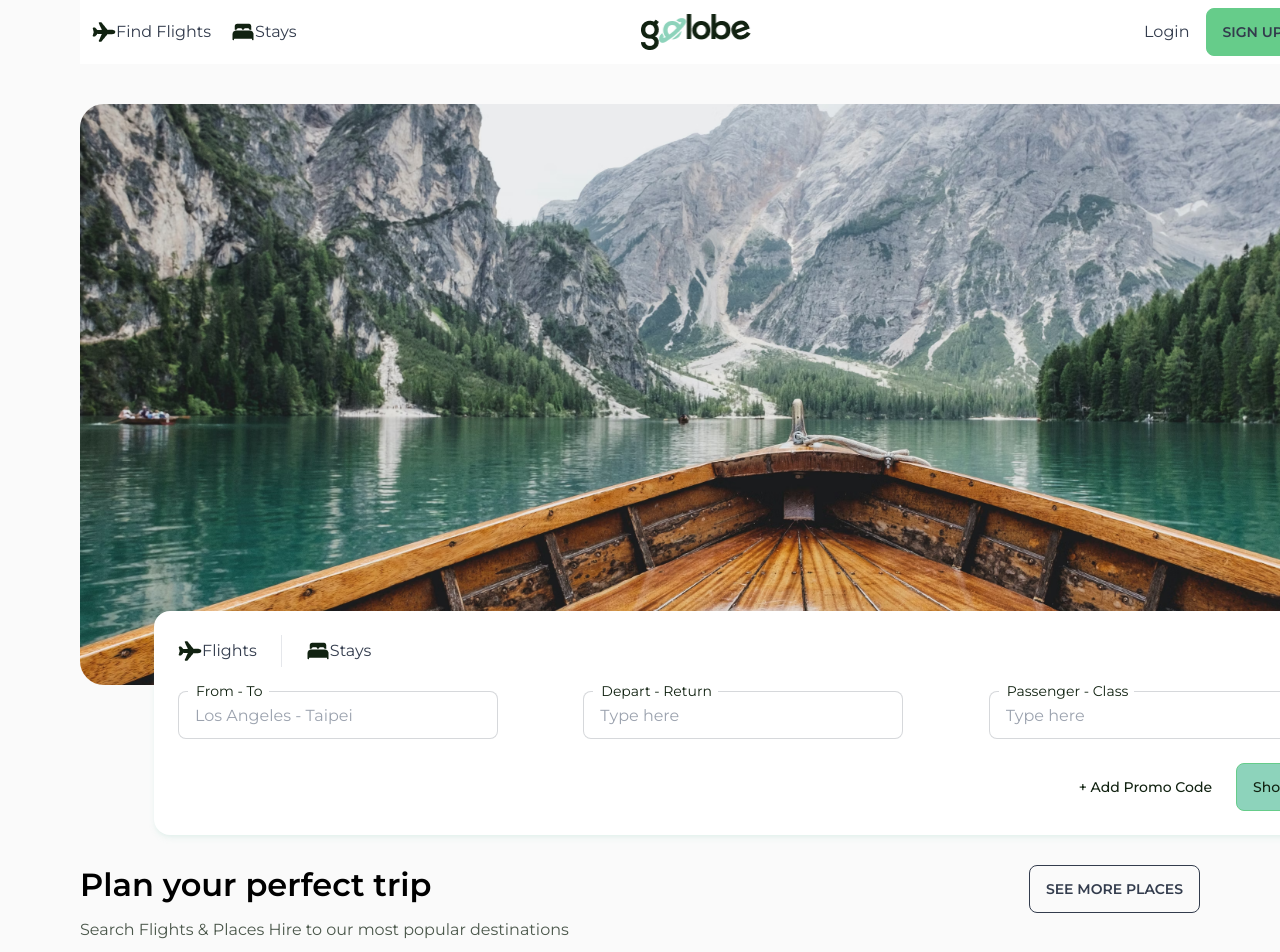
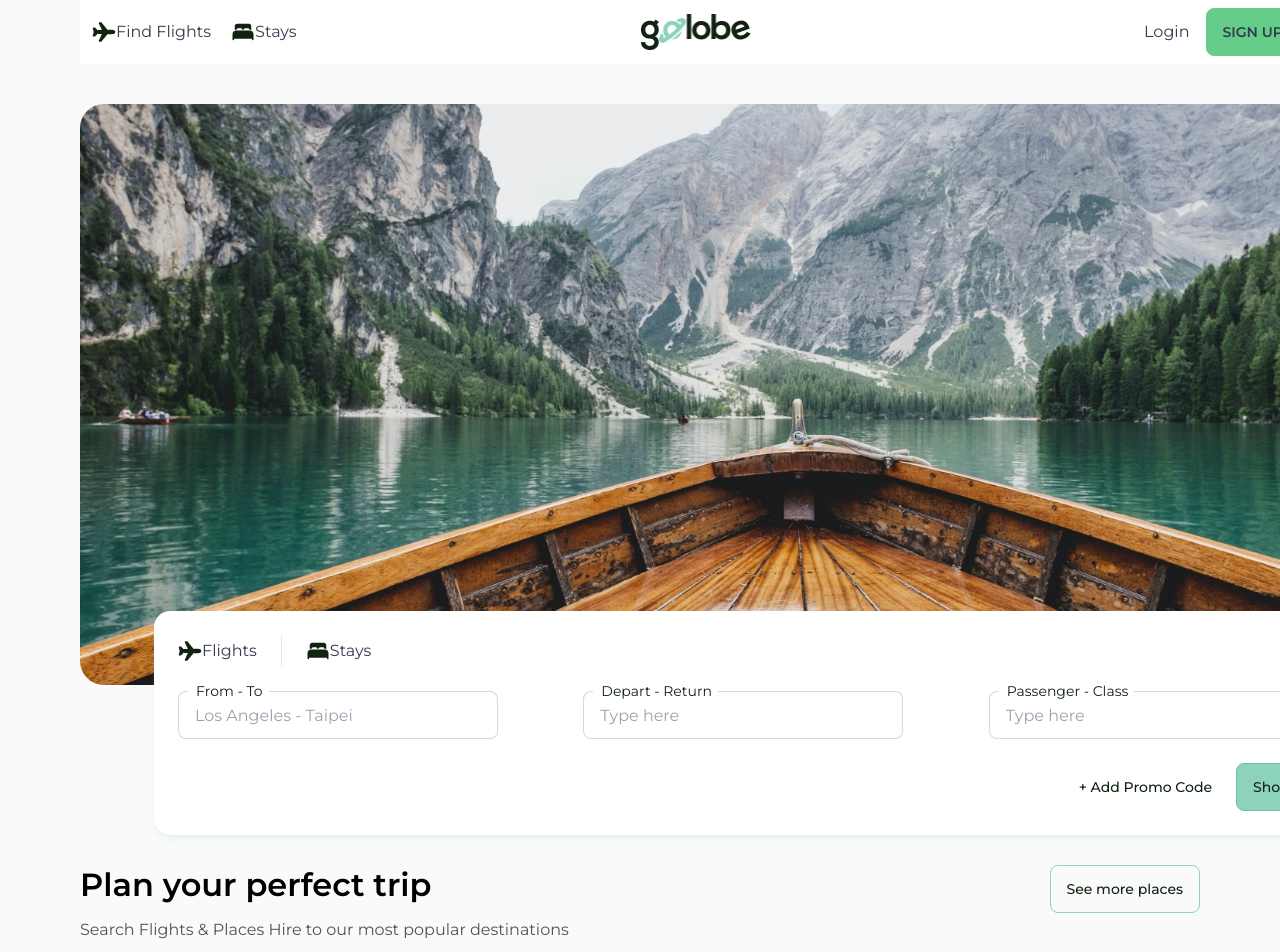
Before and after one commit to kingkwongsta/Golobe-Travel-Agency, a Next.js app: page / in a window 1280 px wide. Shown: the top 952 px of the page. Built offline with nearby package versions, Linux system fonts and the light colour scheme.

Commit message:
font styling for discovery component

```diff
--- a/src/components/discover/discover.jsx
+++ b/src/components/discover/discover.jsx
@@ -16,7 +16,9 @@ export default function Discovery() {
             Search Flights & Places Hire to our most popular destinations
           </p>
         </div>
-        <button className="btn btn-outline">See more places</button>
+        <button className="btn btn-outline min-w-[149px] text-[14px] font-[500] text-[#112211] normal-case border-[#8DD3BB]">
+          See more places
+        </button>
       </div>
       <div className="grid grid-cols-3 gap-[32px]">{renderCityElements()}</div>
     </div>
```
